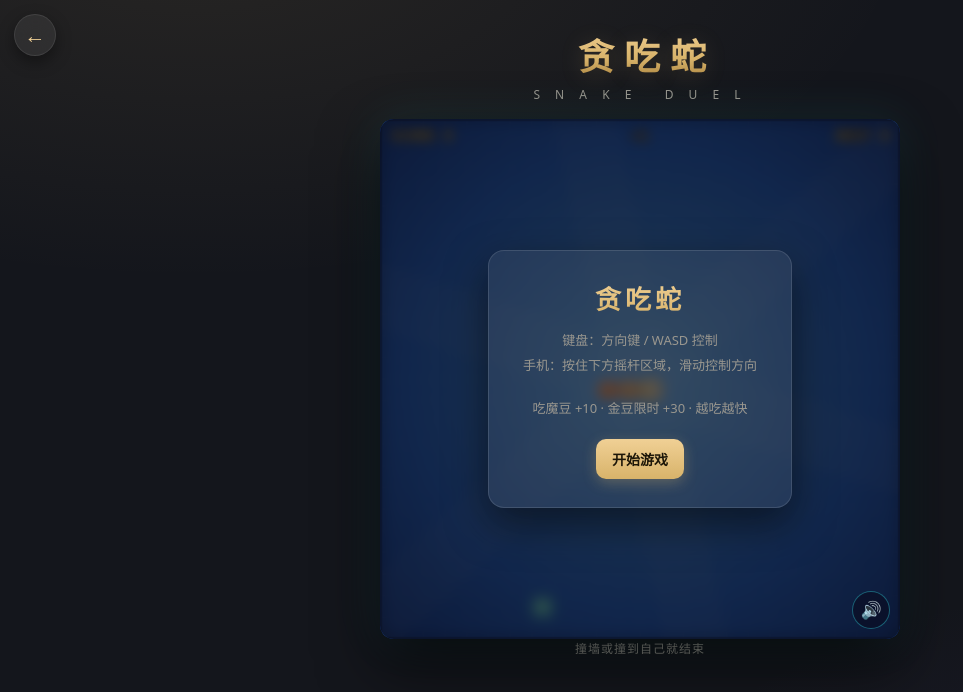
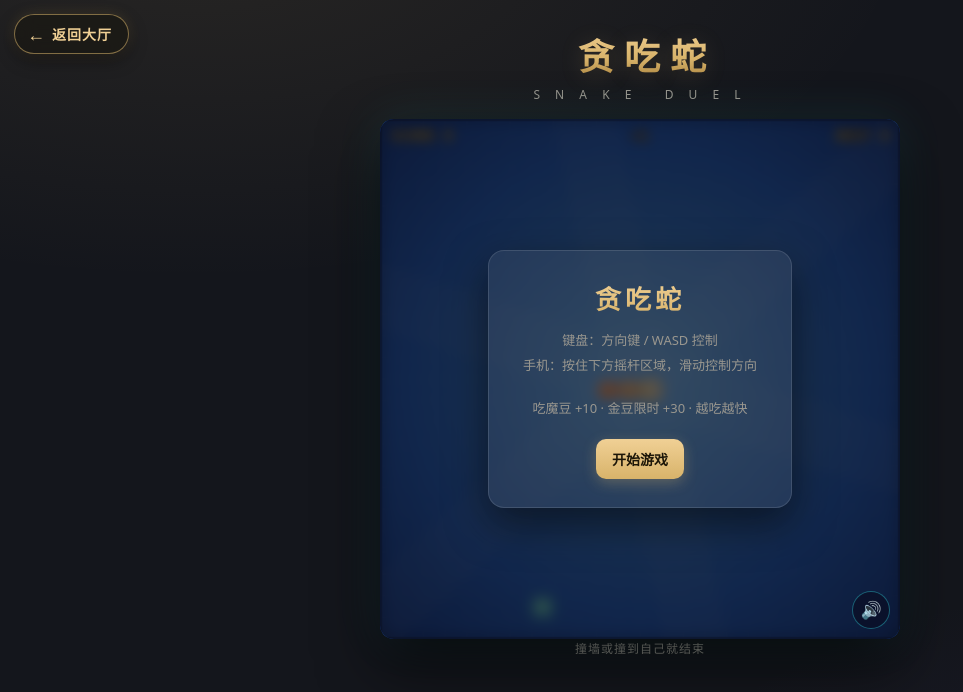
Before and after one commit to wms11011/gomoku, a website: page public/snake.html in a window 1280 px wide. Shown: the whole page, without its empty margins (0-963 px from the left). Drawn offline with Linux system fonts and the light colour scheme; animation ran at ten frames a second.

Commit message:
返回大厅按钮改醒目样式：胶囊形 + 文字标签

```diff
--- a/public/css/style.css
+++ b/public/css/style.css
@@ -702,23 +702,34 @@ body {
   top: 14px;
   left: 14px;
   z-index: 60;
-  width: 42px;
-  height: 42px;
-  border-radius: 50%;
-  border: 1px solid var(--card-border);
-  background: rgba(255, 255, 255, 0.07);
+  display: flex;
+  align-items: center;
+  gap: 6px;
+  height: 40px;
+  padding: 0 16px 0 12px;
+  border-radius: 999px;
+  border: 1px solid rgba(216, 179, 106, 0.55);
+  background: rgba(26, 24, 18, 0.72);
   backdrop-filter: blur(10px);
   -webkit-backdrop-filter: blur(10px);
   color: var(--gold-bright);
-  font-size: 21px;
-  line-height: 1;
+  font-size: 14px;
+  font-weight: 600;
+  font-family: inherit;
+  letter-spacing: 1px;
   cursor: pointer;
-  box-shadow: 0 6px 16px rgba(0, 0, 0, 0.4);
+  box-shadow: 0 6px 18px rgba(0, 0, 0, 0.45), 0 0 14px rgba(216, 179, 106, 0.18);
   transition: all 0.18s ease;
 }
 
+.back-home-btn .back-home-arrow {
+  font-size: 18px;
+  line-height: 1;
+}
+
 .back-home-btn:hover {
-  background: rgba(216, 179, 106, 0.25);
+  background: rgba(216, 179, 106, 0.28);
+  box-shadow: 0 8px 22px rgba(0, 0, 0, 0.5), 0 0 20px rgba(216, 179, 106, 0.35);
   transform: translateY(-1px);
 }
 
--- a/public/js/back.js
+++ b/public/js/back.js
@@ -5,12 +5,12 @@
 (function () {
   'use strict';
 
-  // 悬浮返回按钮（左上角）
+  // 悬浮返回按钮（左上角，胶囊形带文字）
   const btn = document.createElement('button');
   btn.className = 'back-home-btn';
   btn.title = '返回游戏大厅';
   btn.setAttribute('aria-label', '返回游戏大厅');
-  btn.textContent = '←';
+  btn.innerHTML = '<span class="back-home-arrow">←</span> 返回大厅';
 
   // 二次确认弹窗
   const modal = document.createElement('div');
```
